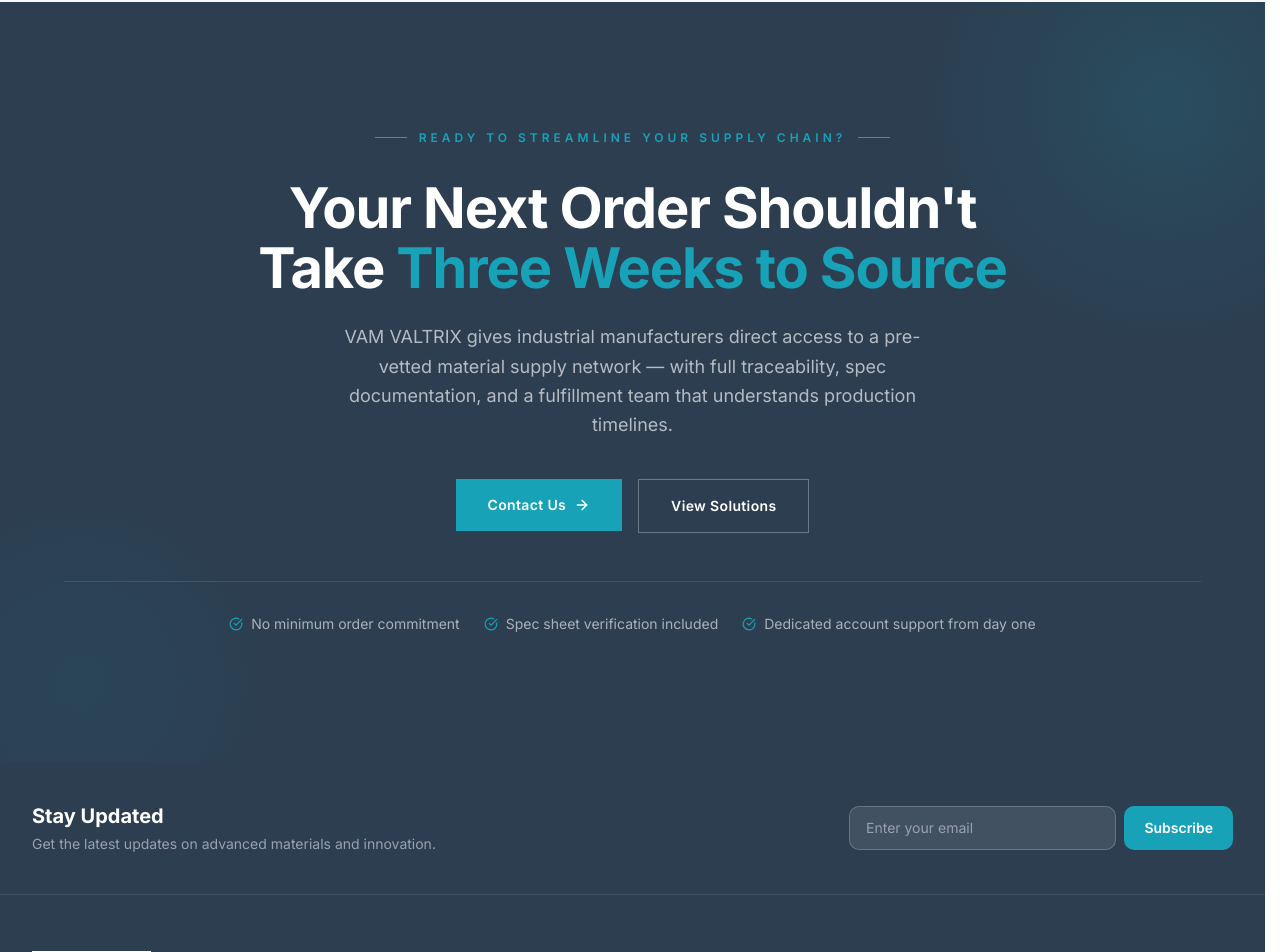
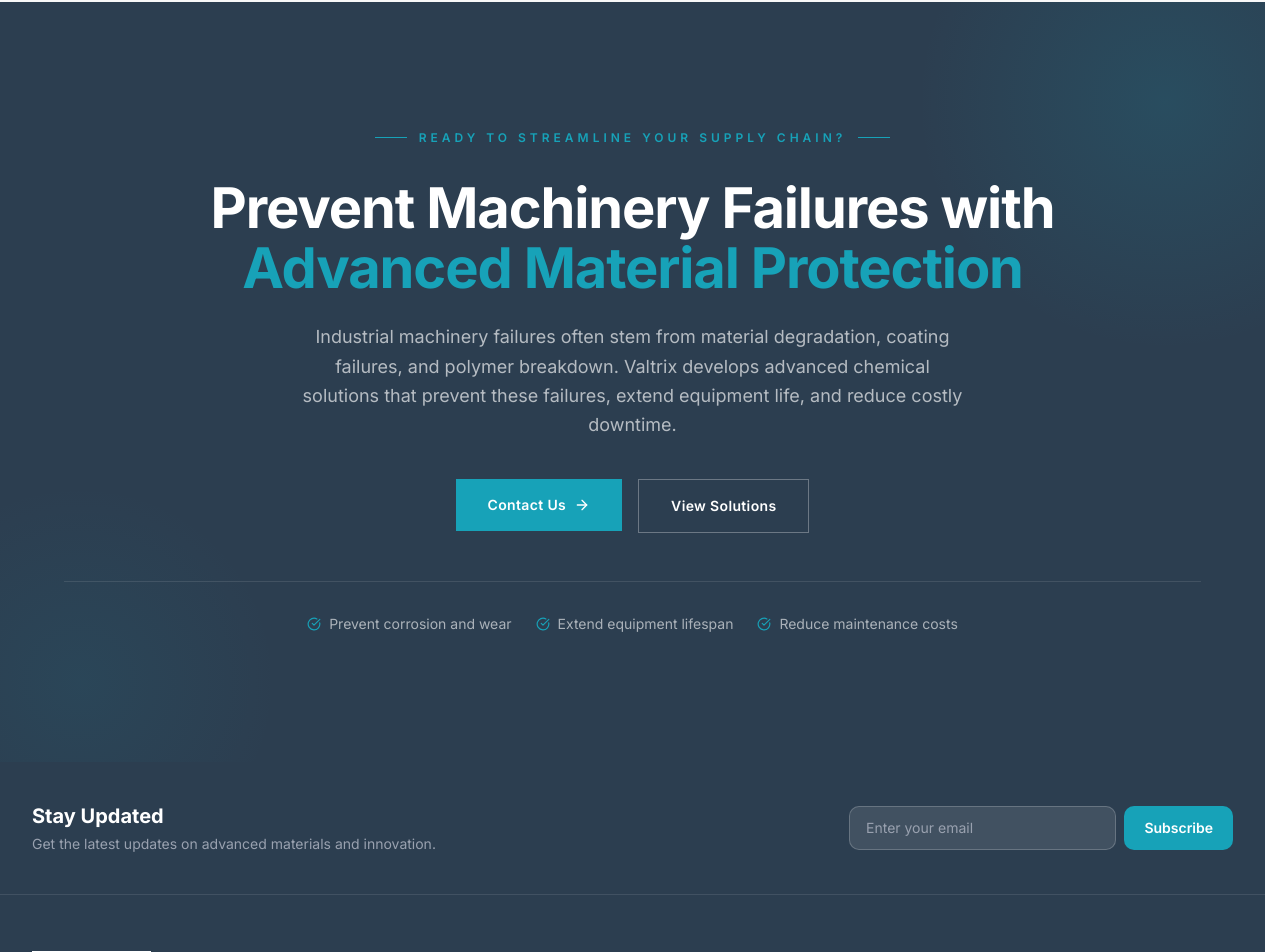
Before and after one commit to kanubrd/VAM, a Next.js app: page / in a window 1280 px wide. Shown: the part 1940-2892 px from the top of the page. Built offline with nearby package versions, Linux system fonts and the light colour scheme.

Commit message:
Add messaging about industrial machinery failures from material/coating/polymer degradation

```diff
--- a/components/sections/cta-banner.tsx
+++ b/components/sections/cta-banner.tsx
@@ -49,11 +49,11 @@ export function CTABanner() {
               fontSize: 'clamp(2rem, 4.5vw, 3.5rem)',
               color: '#ffffff',
               letterSpacing: '-0.02em',
-              maxWidth: 800,
+              maxWidth: 900,
             }}
           >
-            Your Next Order Shouldn't Take{' '}
-            <span style={{ color: '#17A2B8' }}>Three Weeks to Source</span>
+            Prevent Machinery Failures with{' '}
+            <span style={{ color: '#17A2B8' }}>Advanced Material Protection</span>
           </h2>
         </Reveal>
 
@@ -61,9 +61,10 @@ export function CTABanner() {
         <Reveal delay={0.15}>
           <p
             className="mx-auto mb-10 text-base sm:text-lg leading-relaxed"
-            style={{ color: 'rgba(255,255,255,0.65)', maxWidth: 580 }}
+            style={{ color: 'rgba(255,255,255,0.65)', maxWidth: 660 }}
           >
-            VAM VALTRIX gives industrial manufacturers direct access to a pre-vetted material supply network — with full traceability, spec documentation, and a fulfillment team that understands production timelines.
+            Industrial machinery failures often stem from material degradation, coating failures, and polymer breakdown.
+            Valtrix develops advanced chemical solutions that prevent these failures, extend equipment life, and reduce costly downtime.
           </p>
         </Reveal>
 
@@ -105,9 +106,9 @@ export function CTABanner() {
             style={{ borderTop: '1px solid rgba(255,255,255,0.1)' }}
           >
             {[
-              'No minimum order commitment',
-              'Spec sheet verification included',
-              'Dedicated account support from day one',
+              'Prevent corrosion and wear',
+              'Extend equipment lifespan',
+              'Reduce maintenance costs',
             ].map((f) => (
               <div key={f} className="flex items-center justify-center gap-2" style={{ color: 'rgba(255,255,255,0.6)' }}>
                 <CheckCircle size={14} style={{ color: '#17A2B8' }} className="shrink-0" />
```
